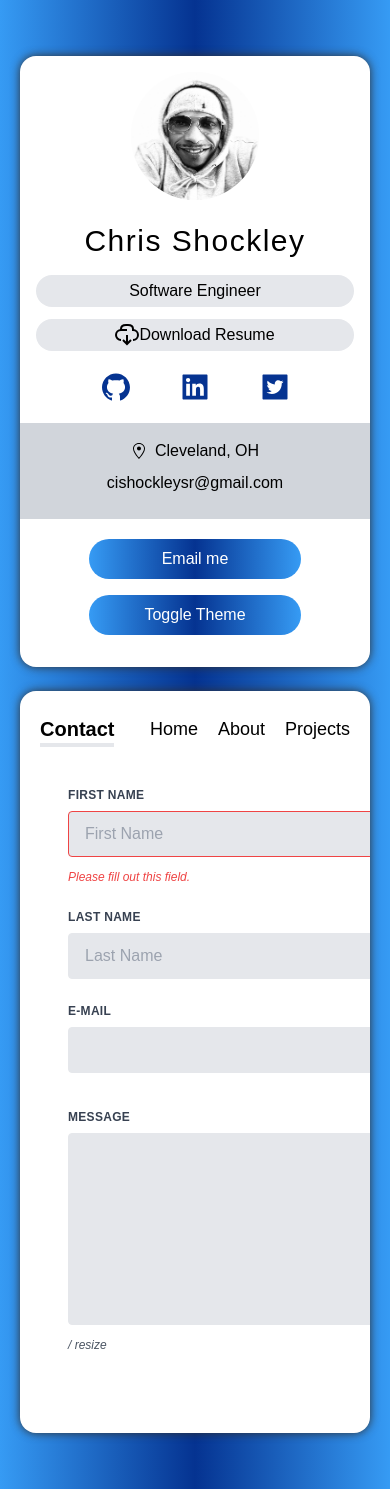
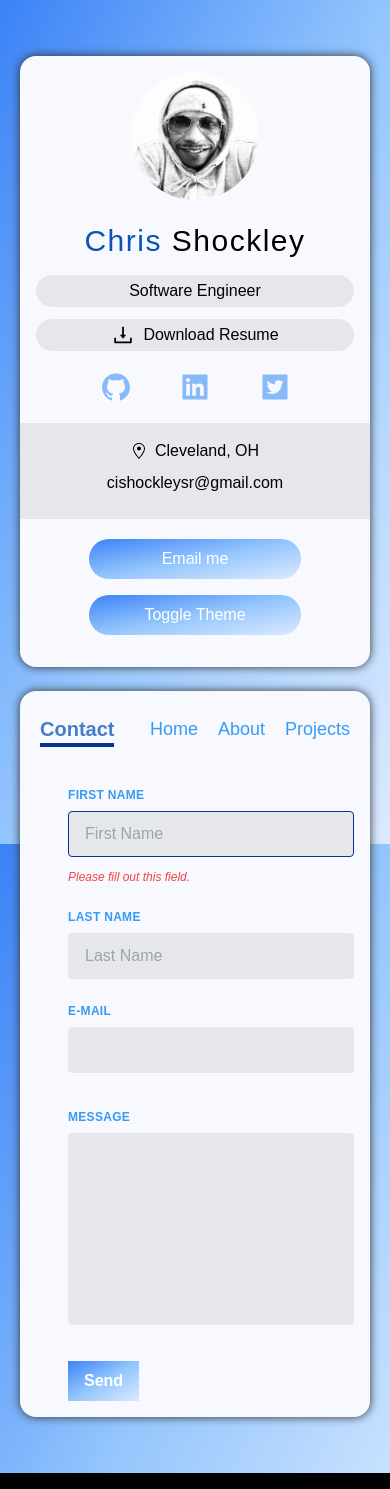
Before and after one commit to cishocksr/portfolio-mk-i, a Next.js app: page /contact in a window 390 px wide. Built offline with nearby package versions, Linux system fonts and the light colour scheme; a web font is replaced by a local one.

Commit message:
refactored color scheme

```diff
--- a/components/bar.tsx
+++ b/components/bar.tsx
@@ -23,9 +23,9 @@ const Bar: FunctionComponent<{ value: Skill }> = ({
     },
   };
   return (
-    <div className="my-2 text-white bg-gray-300 rounded-full ">
+    <div className="my-2 text-white rounded-full bg-gradient-to-tr from-gray-200 via-gray-400 to-gray-600 ">
       <motion.div
-        className="flex items-center px-4 py-1 rounded-full bg-gradient-to-r from-green to-blue-500"
+        className="flex items-center px-4 py-1 rounded-full bg-gradient-to-tl from-blue-100 via-blue-300 to-blue-500 "
         style={{
           width: bar_width,
         }}
--- a/components/navbar.component.tsx
+++ b/components/navbar.component.tsx
@@ -11,7 +11,10 @@ const NavItem: FunctionComponent<{
   return activeItem !== name ? (
     <Link href={route}>
       <a>
-        <span className="hover:text-indigo" onClick={() => setActiveItem(name)}>
+        <span
+          className="text-azure-200 hover:text-azure-400"
+          onClick={() => setActiveItem(name)}
+        >
           {name}
         </span>
       </a>
@@ -33,7 +36,7 @@ const Navbar = () => {
 
   return (
     <div className="flex justify-between px-5 py-3 my-3">
-      <span className="text-xl font-bold border-b-4 text-indigo border-indigo md:2xl">
+      <span className="text-xl font-bold text-opacity-75 border-b-4 text-azure-400 border-azure-500 md:2xl">
         {activeItem}
       </span>
       <div className="flex space-x-5 text-lg ">
--- a/components/sidbar.component.tsx
+++ b/components/sidbar.component.tsx
@@ -2,8 +2,8 @@ import {
   AiFillGithub,
   AiFillLinkedin,
   AiFillTwitterSquare,
+  AiOutlineDownload,
 } from "react-icons/ai";
-import { GrCloudDownload } from "react-icons/gr";
 import { GoLocation } from "react-icons/go";
 import { useTheme } from "next-themes";
 import Image from "next/image";
@@ -26,7 +26,7 @@ const Sidebar = () => {
         quality="100"
       />
       <h3 className="my-4 text-3xl font-medium tracking-wider font-kaushan">
-        <span className="text-indigo ">Chris</span> Shockley
+        <span className=" text-azure-400">Chris</span> Shockley
       </h3>
       <p className="px-2 py-1 my-3 bg-gray-200 rounded-full dark:bg-dark-200 dark:bg-black-500">
         Software Engineer
@@ -37,12 +37,12 @@ const Sidebar = () => {
         download="#"
         className="flex items-center justify-center px-2 py-1 my-2 bg-gray-200 rounded-full cursor-pointer dark:bg-dark-200 dark:bg-black-500"
       >
-        <GrCloudDownload className="w-6 h-6" />
+        <AiOutlineDownload className="w-6 h-6 mr-2" />
         <span>Download Resume</span>
       </a>
 
       {/* Socials */}
-      <div className="flex justify-around w-9/12 mx-auto my-5 text-azure-500 md:w-full ">
+      <div className="flex justify-around w-9/12 mx-auto my-5 text-blue-400 text-opacity-75 md:w-full ">
         <a href="https://github.com/cishocksr" target="_blank">
           <AiFillGithub className="w-8 h-8 cursor-pointer" />
         </a>
@@ -62,7 +62,7 @@ const Sidebar = () => {
 
       {/* Contacts */}
       <div
-        className="py-4 my-5 bg-gray-300 dark:bg-dark-200 dark:bg-black-500"
+        className="py-4 my-5 bg-gray-200 dark:bg-dark-200 dark:bg-black-500"
         style={{ marginLeft: "-1rem", marginRight: "-1rem" }}
       >
         <div className="flex items-center justify-center">
@@ -74,14 +74,14 @@ const Sidebar = () => {
       {/* Email Button */}
 
       <button
-        className="w-8/12 px-5 py-2 text-white bg-black rounded-full cursor-pointer bg-gradient-to-r from-ocean via-aqua to-bluehover:scale-105 focus:outline-none"
+        className="w-8/12 px-5 py-2 text-white bg-black rounded-full cursor-pointer bg-gradient-to-tl from-blue-100 via-blue-300 to-blue-500 hover:scale-105 focus:outline-none"
         onClick={() => window.open("mailto:code.cishockleysr@gmail.com")}
       >
         Email me
       </button>
       <button
         onClick={changeTheme}
-        className="w-8/12 px-5 py-2 my-4 text-white bg-black rounded-full cursor-pointer bg-gradient-to-r from-ocean via-aqua to-blue focus:outline-none hover:scale-105 "
+        className="w-8/12 px-5 py-2 my-4 text-white bg-black rounded-full cursor-pointer bg-gradient-to-tl from-blue-100 via-blue-300 to-blue-500 focus:outline-none hover:scale-105 "
       >
         {/* //TODO remove bg black */}
         Toggle Theme
--- a/pages/_app.tsx
+++ b/pages/_app.tsx
@@ -8,10 +8,10 @@ function MyApp({ Component, pageProps, router }) {
   return (
     <ThemeProvider attribute="class">
       <div className="grid grid-cols-12 gap-6 px-5 lg:mb-0 md:mb-16 my-14 lg:px-36 sm:px-20 md:px-32">
-        <div className="h-full col-span-12 p-4 text-base text-center bg-white dark:bg-night lg:col-span-3 rounded-2xl shadow-custom-light dark:shadow-custom-dark">
+        <div className="h-full col-span-12 p-4 text-base text-center bg-page dark:bg-night lg:col-span-3 rounded-2xl shadow-custom-light dark:shadow-custom-dark">
           <Sidebar />
         </div>
-        <div className="flex flex-col col-span-12 overflow-hidden bg-white lg:col-span-9 rounded-2xl dark:bg-night-500 dark:text-white shadow-custom-light dark:shadow-custom-dark">
+        <div className="flex flex-col col-span-12 overflow-hidden bg-page lg:col-span-9 rounded-2xl dark:bg-night-500 dark:text-white shadow-custom-light dark:shadow-custom-dark">
           <Navbar />
           <AnimatePresence exitBeforeEnter>
             <Component {...pageProps} key={router.route} />
--- a/pages/_document.tsx
+++ b/pages/_document.tsx
@@ -11,7 +11,7 @@ class MyDocument extends Document {
             rel="stylesheet"
           />
         </Head>
-        <body className="bg-fixed bg-gradient-to-r from-azure-200 via-azure-500 to-azure-200 dark:from-night-200 dark:to-night-700 dark:text-white">
+        <body className="bg-fixed bg-gradient-to-tl from-blue-100 via-blue-300 to-blue-500 dark:from-night-200 dark:to-night-700 dark:text-white">
           <Main />
           <NextScript />
         </body>
--- a/pages/contact.tsx
+++ b/pages/contact.tsx
@@ -1,82 +1,84 @@
 const contact = () => {
   return (
-    <form className='w-full max-w-lg p-4 ml-8'>
-      <div className='flex flex-wrap mb-6 -mx-3'>
-        <div className='w-full px-3 mb-6 md:w-1/2 md:mb-0'>
+    <div className="flex justify-center">
+      <form className="w-full max-w-lg p-4 ml-8">
+        <div className="flex flex-wrap mb-6 -mx-3">
+          <div className="w-full px-3 mb-6 md:w-1/2 md:mb-0">
             <label
-            className='block mb-2 text-xs font-bold tracking-wide text-gray-700 uppercase'
-            htmlFor='grid-first-name'
+              className="block mb-2 text-xs font-bold tracking-wide uppercase text-azure-200"
+              htmlFor="grid-first-name"
             >
               First Name
             </label>
             <input
-            className='block w-full px-4 py-3 mb-3 leading-tight text-gray-700 bg-gray-200 border border-red-500 rounded appearance-none focus:outline-none focus:bg-white'
-            id='grid-first-name'
-            type='text'
-            placeholder='First Name'
+              className="block w-full px-4 py-3 mb-3 leading-tight bg-gray-200 border rounded appearance-none border-azure-500 text-azure-200 focus:outline-none focus:bg-white"
+              id="grid-first-name"
+              type="text"
+              placeholder="First Name"
             />
-          <p className='text-xs italic text-red-500'>
+            <p className="text-xs italic text-red-500">
               Please fill out this field.
             </p>
           </div>
-        <div className='w-full px-3 md:w-1/2'>
+          <div className="w-full px-3 md:w-1/2">
             <label
-            className='block mb-2 text-xs font-bold tracking-wide text-gray-700 uppercase'
-            htmlFor='grid-last-name'
+              className="block mb-2 text-xs font-bold tracking-wide uppercase text-azure-200"
+              htmlFor="grid-last-name"
             >
               Last Name
             </label>
             <input
-            className='block w-full px-4 py-3 leading-tight text-gray-700 bg-gray-200 border border-gray-200 rounded appearance-none focus:outline-none focus:bg-white focus:border-gray-500'
-            id='grid-last-name'
-            type='text'
-            placeholder='Last Name'
+              className="block w-full px-4 py-3 leading-tight bg-gray-200 border border-gray-200 rounded appearance-none text-azure-200 focus:outline-none focus:bg-white focus:border-gray-500"
+              id="grid-last-name"
+              type="text"
+              placeholder="Last Name"
             />
           </div>
         </div>
-      <div className='flex flex-wrap mb-6 -mx-3'>
-        <div className='w-full px-3'>
+        <div className="flex flex-wrap mb-6 -mx-3">
+          <div className="w-full px-3">
             <label
-            className='block mb-2 text-xs font-bold tracking-wide text-gray-700 uppercase'
-            htmlFor='grid-password'
+              className="block mb-2 text-xs font-bold tracking-wide uppercase text-azure-200"
+              htmlFor="grid-password"
             >
               E-mail
             </label>
             <input
-            className='block w-full px-4 py-3 mb-3 leading-tight text-gray-700 bg-gray-200 border border-gray-200 rounded appearance-none focus:outline-none focus:bg-white focus:border-gray-500'
-            id='email'
-            type='email'
+              className="block w-full px-4 py-3 mb-3 leading-tight bg-gray-200 border border-gray-200 rounded appearance-none text-azure-200 focus:outline-none focus:bg-white focus:border-gray-500"
+              id="email"
+              type="email"
             />
-          <p className='text-xs italic text-gray-600'></p>
+            <p className="text-xs italic text-gray-600"></p>
           </div>
         </div>
-      <div className='flex flex-wrap mb-6 -mx-3'>
-        <div className='w-full px-3'>
+        <div className="flex flex-wrap mb-6 -mx-3">
+          <div className="w-full px-3">
             <label
-            className='block mb-2 text-xs font-bold tracking-wide text-gray-700 uppercase'
-            htmlFor='grid-password'
+              className="block mb-2 text-xs font-bold tracking-wide uppercase text-azure-200"
+              htmlFor="grid-password"
             >
               Message
             </label>
             <textarea
-            className='block w-full h-48 px-4 py-3 mb-3 leading-tight text-gray-700 bg-gray-200 border border-gray-200 rounded appearance-none resize-none no-resize focus:outline-none focus:bg-white focus:border-gray-500'
-            id='message'
+              className="block w-full h-48 px-4 py-3 mb-3 leading-tight bg-gray-200 border border-gray-200 rounded appearance-none resize-none text-azure-200 no-resize focus:outline-none focus:bg-white focus:border-gray-500"
+              id="message"
             ></textarea>
-          <p className='text-xs italic text-gray-600'>/ resize</p>
+            <p className="text-xs italic text-gray-600"></p>
           </div>
         </div>
-      <div className='md:flex md:items-center'>
-        <div className='md:w-1/3'>
+        <div className="md:flex md:items-center">
+          <div className="md:w-1/3">
             <button
-            className='px-4 py-2 font-bold text-white bg-teal-400 rounded shadow hover:bg-teal-400 focus:shadow-outline focus:outline-none'
-            type='button'
+              className="px-4 py-2 font-bold text-white bg-gradient-to-tl from-blue-100 via-blue-300 to-blue-500 hover:bg-teal-400 focus:shadow-outline focus:outline-none"
+              type="button"
             >
               Send
             </button>
           </div>
-        <div className='md:w-2/3'></div>
+          <div className="md:w-2/3"></div>
         </div>
       </form>
+    </div>
   );
 };
 
--- a/pages/index.tsx
+++ b/pages/index.tsx
@@ -22,7 +22,7 @@ const index = () => {
         <span className="text-center">Omnium rerum principa parva sunt</span>
       </h6>
       <div
-        className="flex-grow p-4 mt-5 bg-gray-400 dark:bg-night-100"
+        className="flex-grow p-4 mt-5 bg-gradient-to-tr from-gray-200 via-gray-400 to-gray-600 dark:bg-night-100"
         style={{ marginLeft: "-1.5rem", marginRight: "-1.5rem" }}
       >
         <h4 className="my-3 text-xl font-semibold tracking-wide">
--- a/tailwind.config.js
+++ b/tailwind.config.js
@@ -20,6 +20,9 @@ module.exports = {
           500: "#053391",
           600: "#021663",
         },
+        page: {
+          DEFAULT: "#f8f8ff",
+        },
         night: {
           DEFAULT: "#010101",
           100: "#0a0b1e",
```
Also changed, not shown: components/project-navbar.component.tsx (+11 -10 lines). Lines whose indentation alone changed are shown as unchanged.
